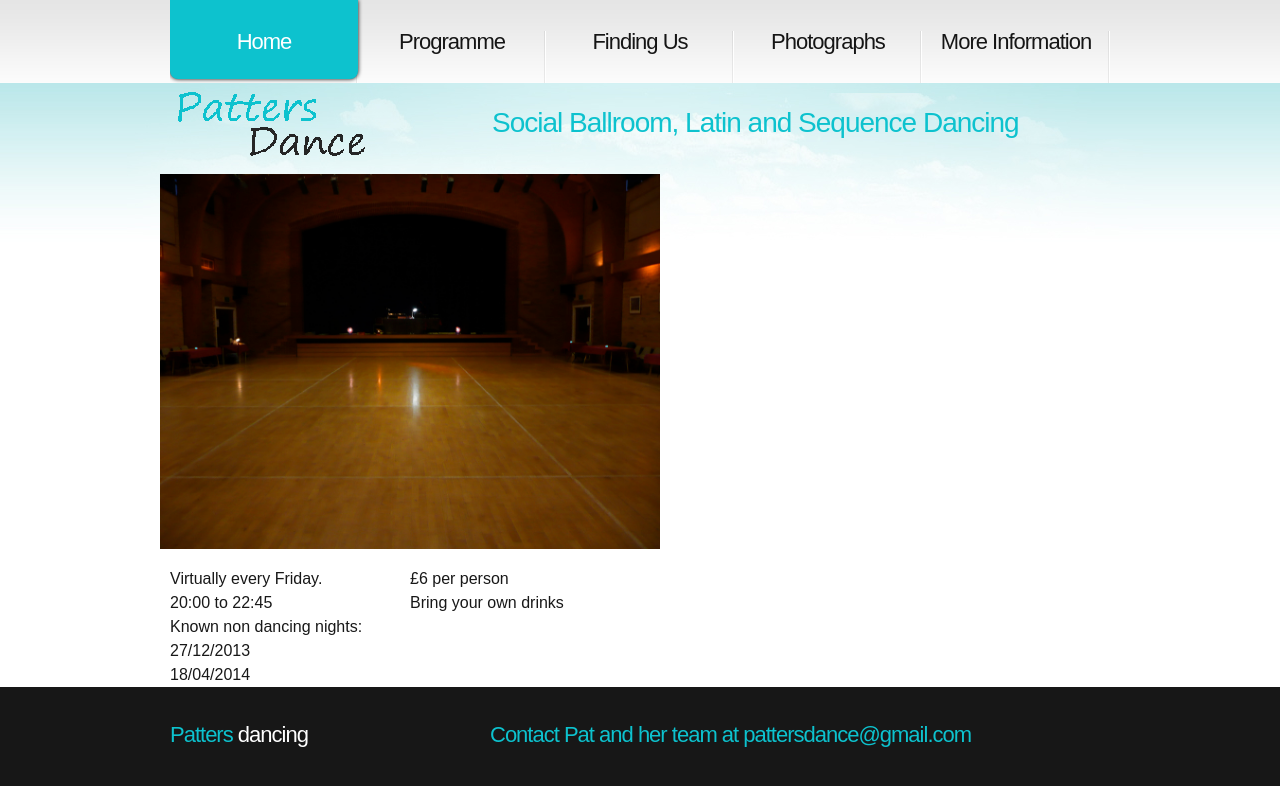
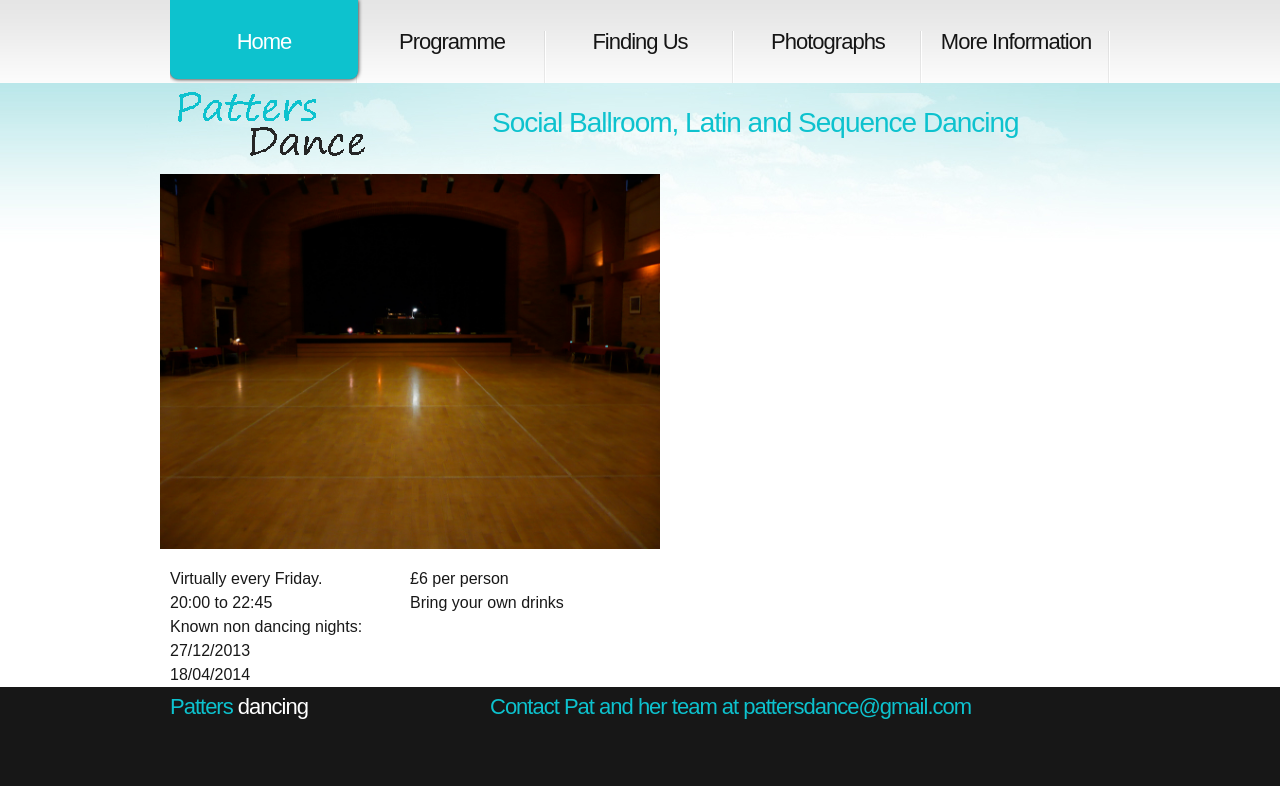
Before and after one commit to ramsayd/patters, a Jekyll site: the page built from 00_index.md, in a window 1280 px wide. Shown: the top 786 px of the page. Built offline with Jekyll 4.4.1, drawn with Linux system fonts in a browser that asks for light colours.

Commit message:
Update style.css

```diff
--- a/css/style.css
+++ b/css/style.css
@@ -253,7 +253,7 @@
 {
   width:100%;
   color:#fff;
-  padding:35px 0 40px;
+  padding:7px 0 7px;
 }
 
 .footer-text
```
